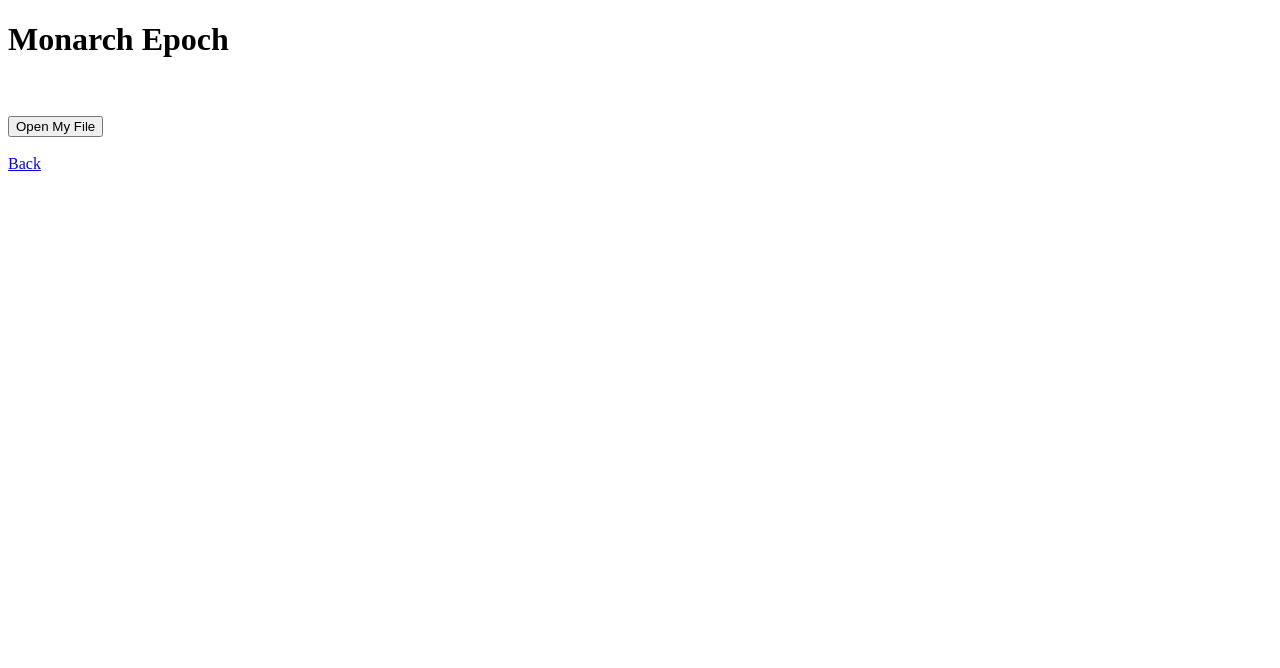
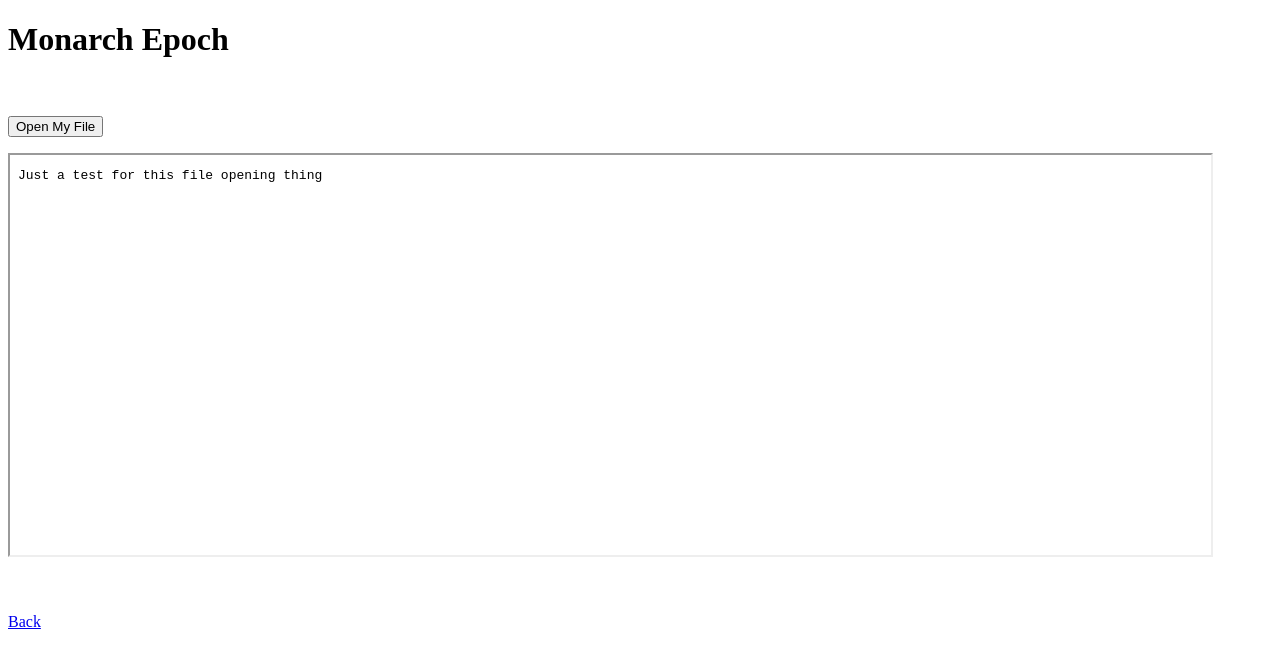
Before and after one commit to BigSexy27/ChainmailCasual, a plain HTML site: page searchResults.html in a window 1280 px wide. Drawn offline with Linux system fonts and the light colour scheme.

Commit message:
trying frame showing

```diff
--- a/searchResults.html
+++ b/searchResults.html
@@ -9,6 +9,11 @@
     <br><br>
 
     <button onclick="openFile()">Open My File</button>
+
+    <div>
+        <p><iframe src="/Test.txt" height="400"
+                   width="95%"></iframe></p>
+    </div>
 
     <script>
         const searchQuery = document.getElementsById('fileName')
```
